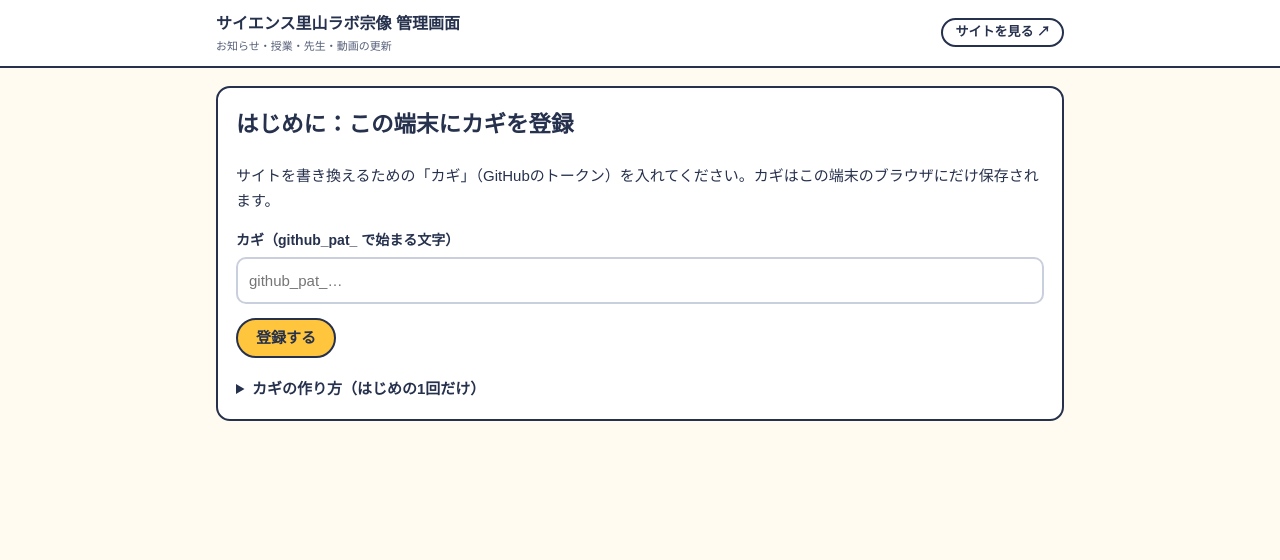
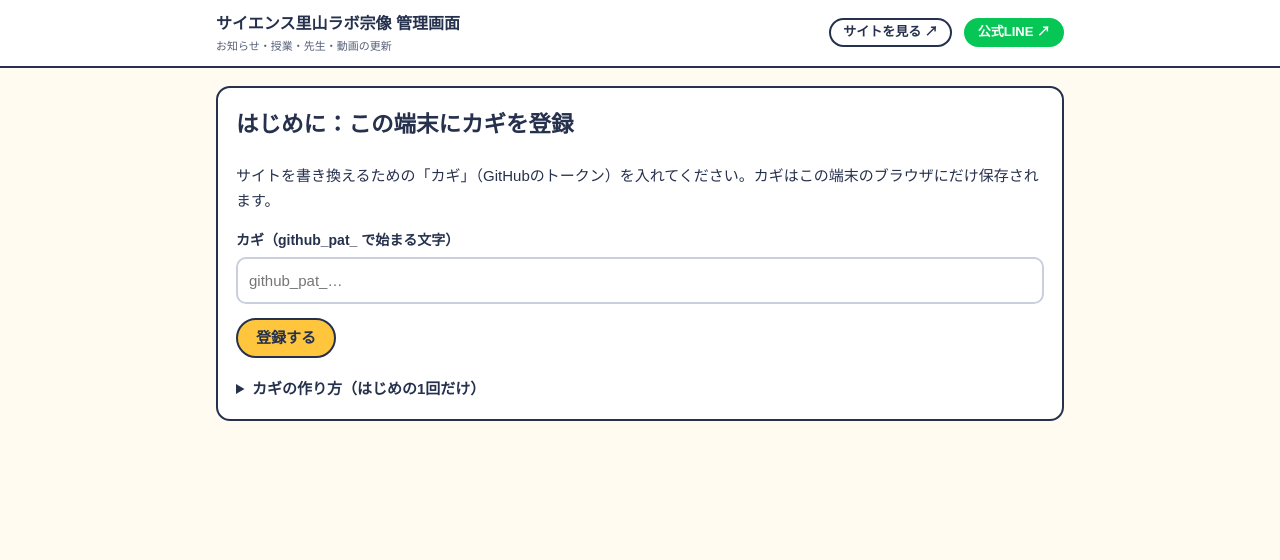
Before and after one commit to tani0920/sciencemunakata-web, a plain HTML site: page admin/index.html in a window 1280 px wide. Drawn offline with Linux system fonts and the light colour scheme.

Commit message:
管理画面に公式LINE（LINE Official Account Manager）へのボタンを追加
Co-Authored-By: Claude Opus 5.5 <noreply@anthropic.com>

```diff
--- a/admin/index.html
+++ b/admin/index.html
@@ -25,6 +25,7 @@
   .btn { display: inline-flex; align-items: center; justify-content: center; gap: 6px; border: 2px solid var(--ink); border-radius: 999px; padding: 8px 18px; background: #fff; color: var(--ink); font: inherit; font-weight: bold; cursor: pointer; text-decoration: none; line-height: 1.3; }
   .btn.main { background: var(--sun); }
   .btn.blue { background: var(--blue); color: #fff; border-color: var(--blue); }
+  .btn.line { background: #06C755; color: #fff; border-color: #06C755; }
   .btn.danger { color: var(--pink); border-color: var(--pink); }
   .btn.small { padding: 4px 12px; font-size: 13px; }
   .btn:disabled { opacity: .5; cursor: default; }
@@ -88,6 +89,7 @@
   <div class="bar">
     <h1>サイエンス里山ラボ宗像 管理画面<small>お知らせ・授業・先生・動画の更新</small></h1>
     <a class="btn small" href="../" target="_blank" rel="noopener">サイトを見る ↗</a>
+    <a class="btn small line" href="https://manager.line.biz/account/@268rzaol" target="_blank" rel="noopener">公式LINE ↗</a>
     <button class="btn small" id="logout" hidden>この端末のカギを消す</button>
   </div>
   <nav class="tabs" id="tabs" hidden>
```
